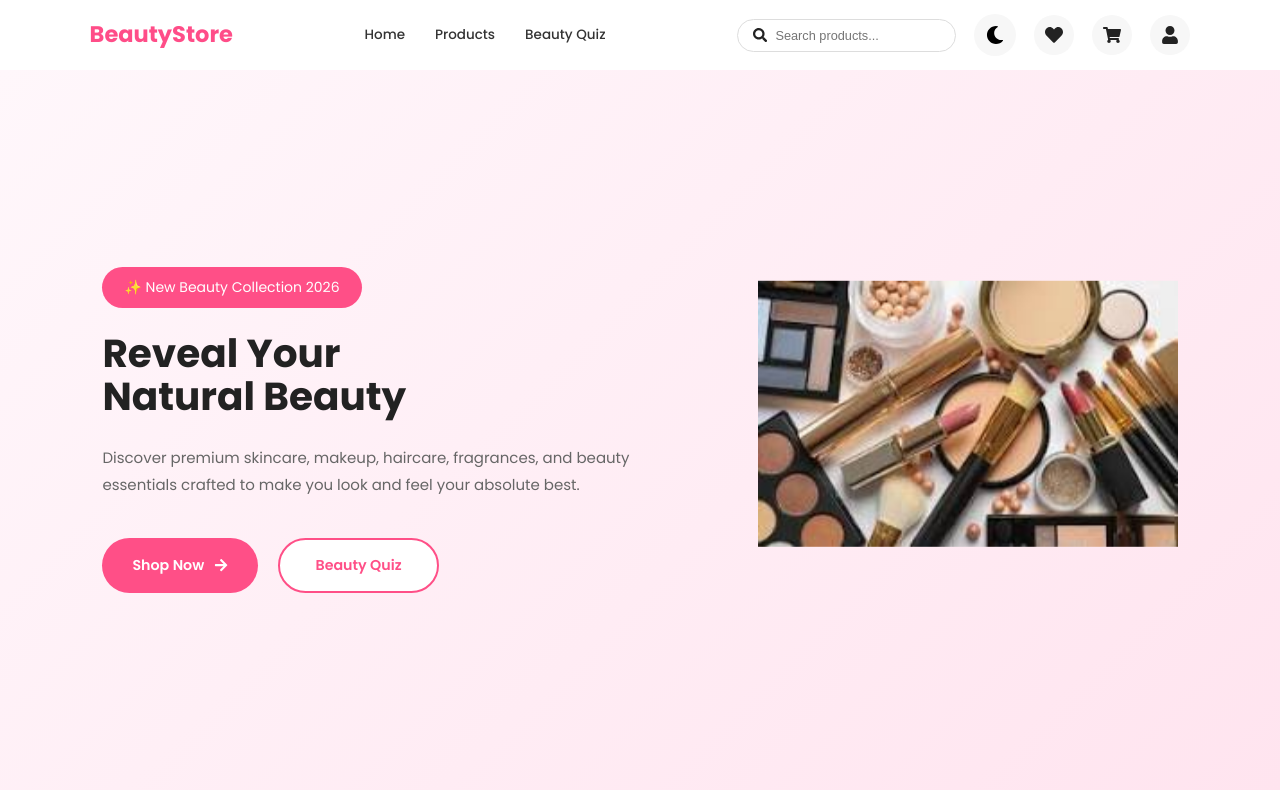
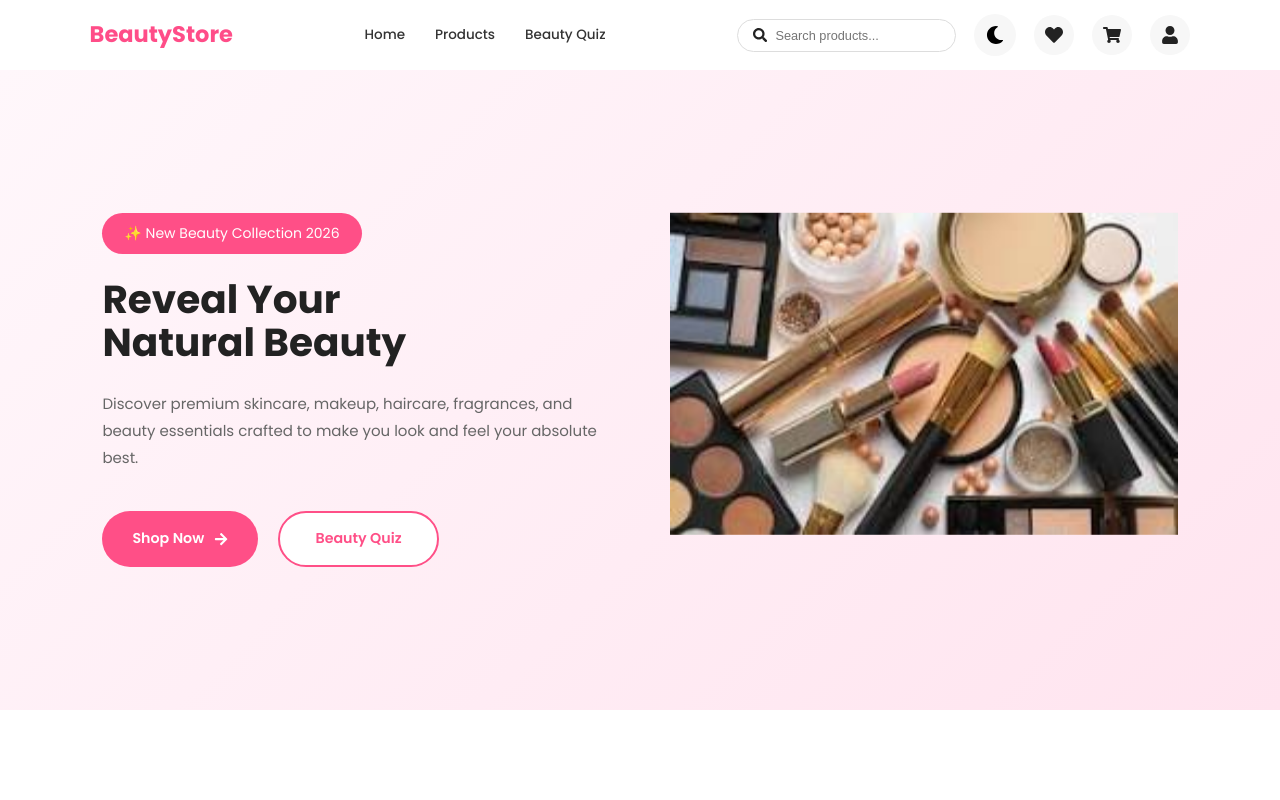
Before and after one commit to Gouthami101198/BeautyStore, a React (Vite) app: page / in a window 1280 px wide. Shown: the top 800 px of the page. Built offline with nearby package versions, Linux system fonts and the light colour scheme.

Commit message:
Adjust hero section height and image width
Reduced minimum height of the hero section from 90vh to 80vh and adjusted the width of the hero image.

```diff
--- a/src/components/Hero/Hero.css
+++ b/src/components/Hero/Hero.css
@@ -1,6 +1,6 @@
 .hero{
     width:100%;
-    min-height:90vh;
+    min-height:80vh;
     display:flex;
     align-items:center;
     justify-content:space-between;
@@ -80,7 +80,7 @@
     flex:1;
     display:flex;
     justify-content:center;
-    max-width: 420px;
+    width: 420px;
 }
 
 .hero-image img{
```
